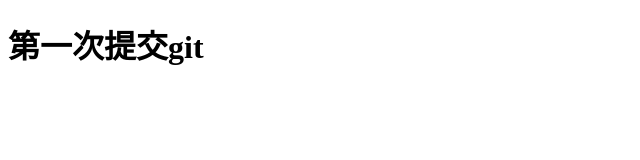
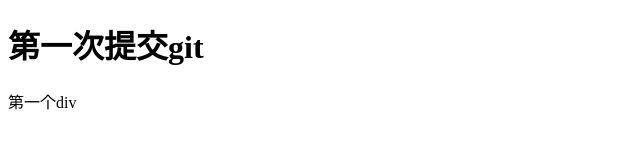
Before and after one commit to sxx000525/test_sxx, a plain HTML site: page index.html in a window 1280 px wide. Shown: the full height of the page, 0-640 px from the left. Drawn offline with Linux system fonts and the light colour scheme.

Commit message:
添加div

```diff
--- a/index.html
+++ b/index.html
@@ -2,7 +2,7 @@
  * @Author: SXX
  * @Date: 2021-03-31 14:09:16
  * @LastEditors: SXX
- * @LastEditTime: 2021-03-31 14:24:56
+ * @LastEditTime: 2021-03-31 16:02:05
  * @Description: file content
  * @FilePath: \aaa\code\day\index.html
 -->
@@ -18,6 +18,7 @@
 
 <body>
     <h1>第一次提交git</h1>
+    <div>第一个div</div>
 </body>
 
 </html>
```
